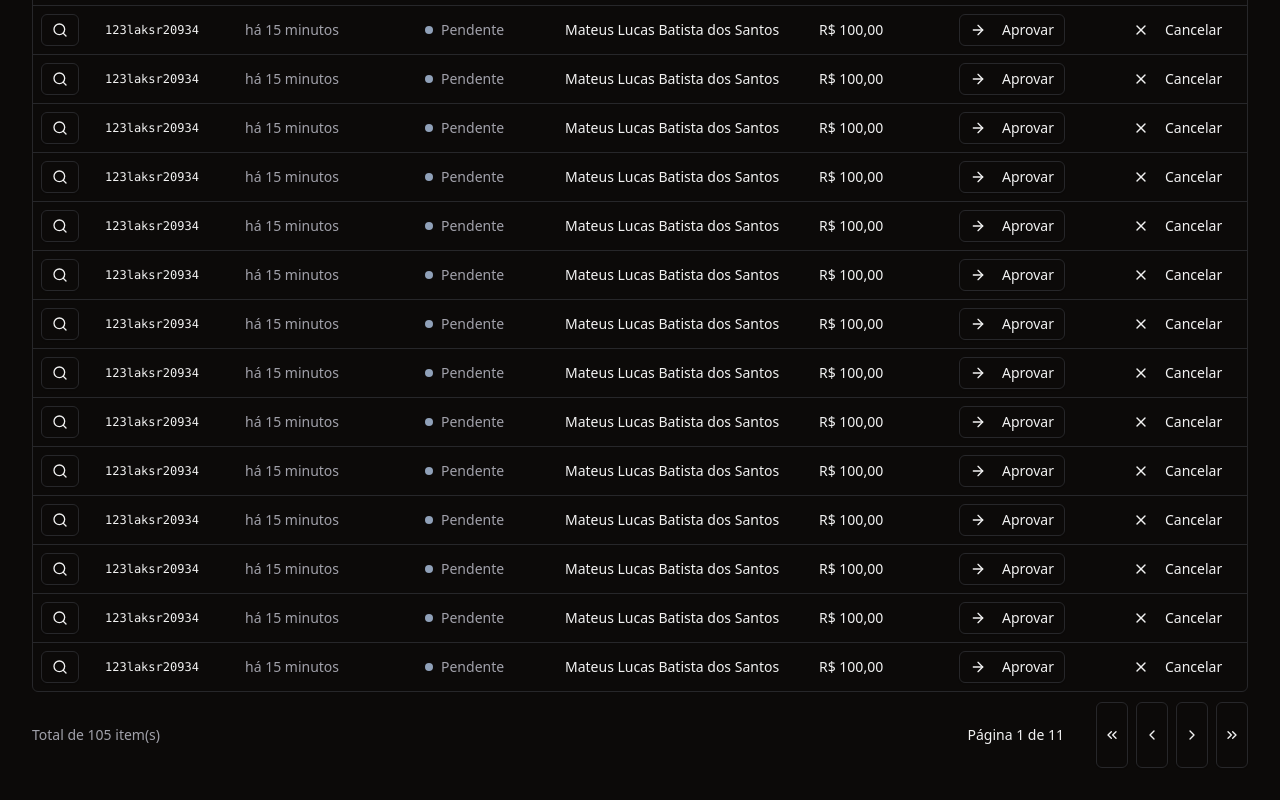
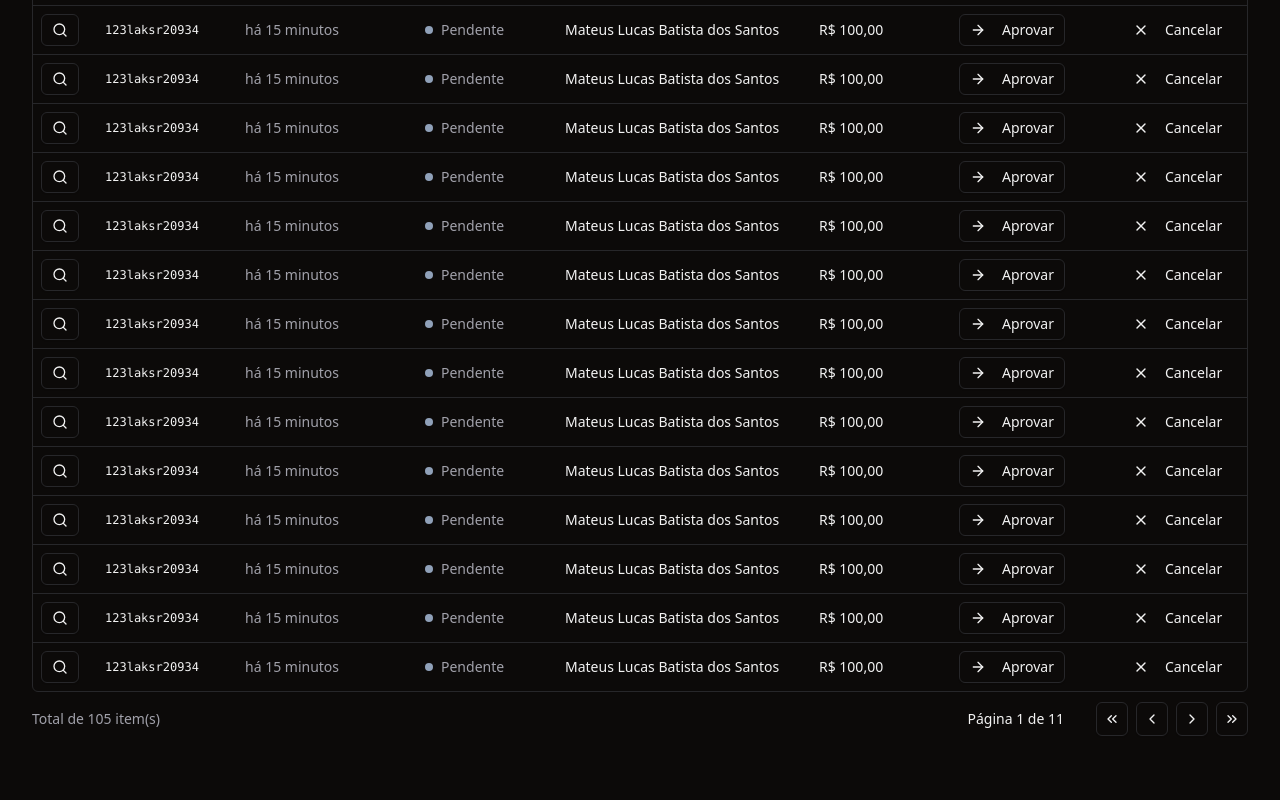
Before and after one commit to MateusLucSantos/pizzashop-web, a React (Vite) app: page /orders in a window 1280 px wide. Shown: the part 513-1313 px from the top of the page. After the commit the page ends 1281 px from the top, so only its background shows below. Built offline with nearby package versions, Linux system fonts and the light colour scheme.

Commit message:
Revisão nos botões de paginação

```diff
--- a/src/components/pagination.tsx
+++ b/src/components/pagination.tsx
@@ -28,19 +28,19 @@ export function Pagination({
           Página {pageIndex + 1} de {pages}
         </div>
         <div className="flex items-center gap-2">
-          <Button variant="outline" className="h-8 w-8 p-8">
+          <Button variant="outline" className="h-8 w-8 p-4">
             <ChevronsLeft className="h-4 w-4" />
             <span className="sr-only">Primeira página</span>
           </Button>
-          <Button variant="outline" className="h-8 w-8 p-8">
+          <Button variant="outline" className="h-8 w-8 p-4">
             <ChevronLeft className="h-4 w-4" />
             <span className="sr-only">Próxima anterior</span>
           </Button>
-          <Button variant="outline" className="h-8 w-8 p-8">
+          <Button variant="outline" className="h-8 w-8 p-4">
             <ChevronRight className="h-4 w-4" />
             <span className="sr-only">Próxima página</span>
           </Button>
-          <Button variant="outline" className="h-8 w-8 p-8">
+          <Button variant="outline" className="h-8 w-8 p-4">
             <ChevronsRight className="h-4 w-4" />
             <span className="sr-only">Última página</span>
           </Button>
```
